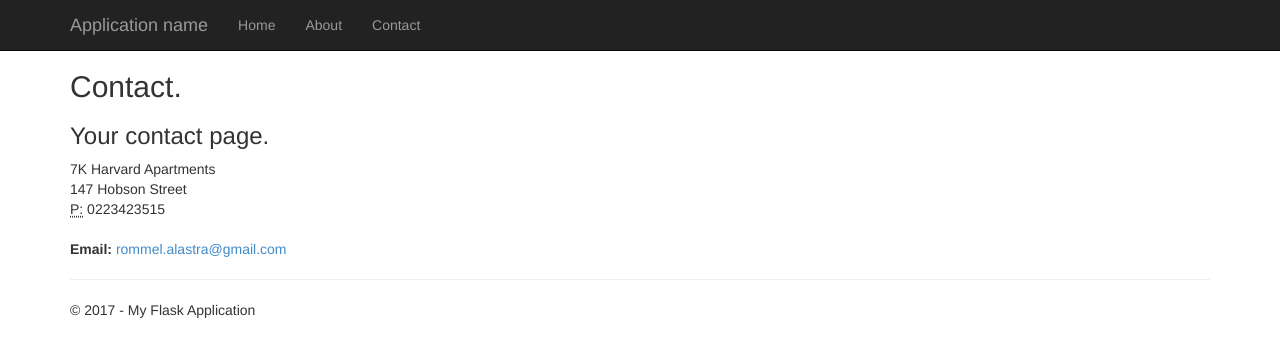
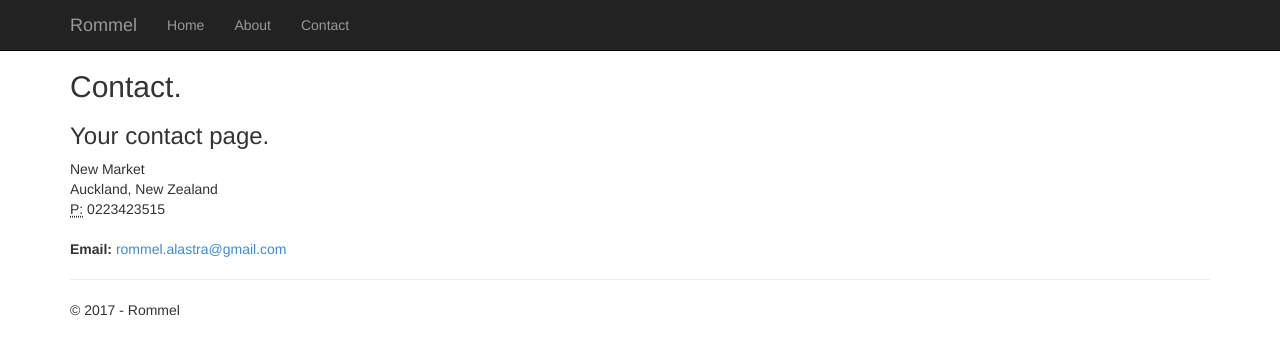
Before and after one commit to r0mm3L/melzflask11, a Flask app: page /contact in a window 1280 px wide. Shown: the top 357 px of the page. Run offline with Flask 2, Linux system fonts and the light colour scheme; some libraries are stand-ins or nearby versions.

Commit message:
some changes 4

```diff
--- a/FlaskWebProject1/templates/contact.html
+++ b/FlaskWebProject1/templates/contact.html
@@ -6,8 +6,8 @@
 <h3>{{ message }}</h3>
 
 <address>
-    7K Harvard Apartments<br />
-    147 Hobson Street<br />
+    New Market<br />
+    Auckland, New Zealand<br />
     <abbr title="Phone">P:</abbr>
     0223423515
 </address>
--- a/FlaskWebProject1/templates/index.html
+++ b/FlaskWebProject1/templates/index.html
@@ -76,7 +76,7 @@
         </div>
         <div class="col-md-4">
             <h2>Music Ministry</h2>
-            <p>I'm currently serving in a music ministr at CCF New Zealand as I really love worshiping the King of kings.</p>
+            <p>I'm currently serving in a music ministry at CCF New Zealand as I really love worshiping the King of kings.</p>
         </div>
     </div>
 
--- a/FlaskWebProject1/templates/layout.html
+++ b/FlaskWebProject1/templates/layout.html
@@ -3,7 +3,7 @@
 <head>
     <meta charset="utf-8" />
     <meta name="viewport" content="width=device-width, initial-scale=1.0">
-    <title>{{ title }} - My Flask Application</title>
+    <title>{{ title }} - Rommel</title>
     <link rel="stylesheet" type="text/css" href="/static/content/bootstrap.min.css" />
     <link rel="stylesheet" type="text/css" href="/static/content/site.css" />
     <script src="/static/scripts/modernizr-2.6.2.js"></script>
@@ -18,7 +18,7 @@
                     <span class="icon-bar"></span>
                     <span class="icon-bar"></span>
                 </button>
-                <a href="/" class="navbar-brand">Application name</a>
+                <a href="/" class="navbar-brand">Rommel</a>
             </div>
             <div class="navbar-collapse collapse">
                 <ul class="nav navbar-nav">
@@ -34,7 +34,7 @@
         {% block content %}{% endblock %}
         <hr />
         <footer>
-            <p>&copy; {{ year }} - My Flask Application</p>
+            <p>&copy; {{ year }} - Rommel</p>
         </footer>
     </div>
 
```
